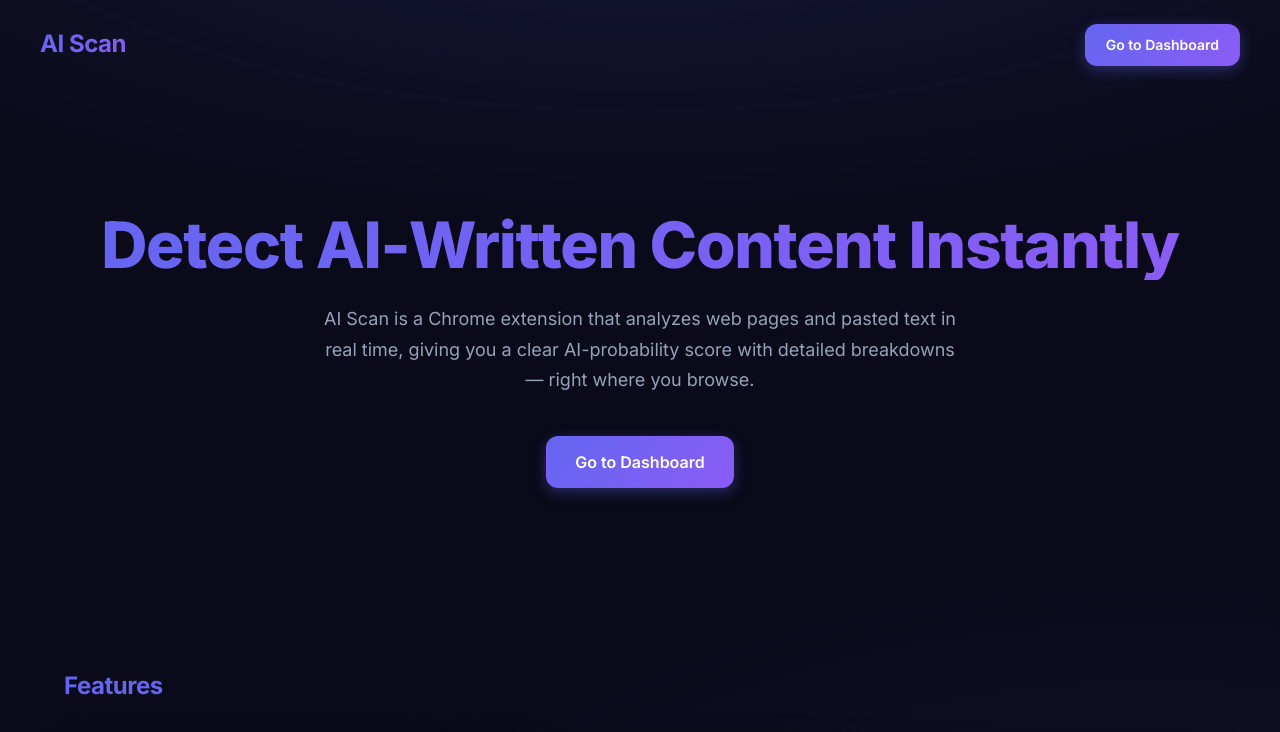
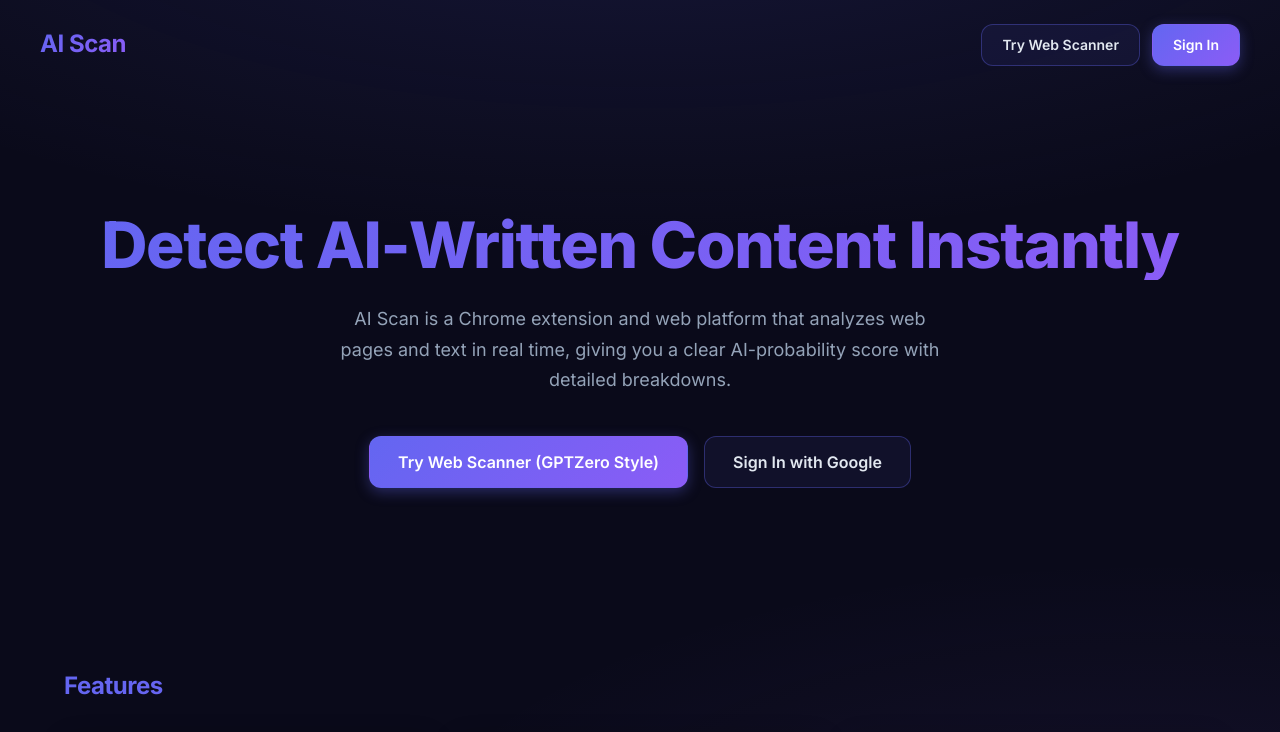
Before and after one commit to fp101fs/ai-scan-backend, a Next.js app: page / in a window 1280 px wide. Shown: the top 732 px of the page. Built offline with nearby package versions, Linux system fonts and the light colour scheme; no server answers; sample sign-in values are in the browser's storage.

Commit message:
fix: resolve production Vercel server component crash when OAuth env vars are unset

```diff
--- a/app/page.tsx
+++ b/app/page.tsx
@@ -54,7 +54,15 @@
 ]
 
 export default async function Home() {
-  const session = await getServerSession(authOptions)
+  let session = null
+  if (process.env.AUTH_GOOGLE_ID && process.env.AUTH_GOOGLE_SECRET) {
+    try {
+      session = await getServerSession(authOptions)
+    } catch {
+      session = null
+    }
+  }
+
   const isAuthenticated = Boolean(session?.user)
 
   return (
@@ -64,6 +72,10 @@
           <h2>
             <span className="text-gradient">AI Scan</span>
           </h2>
+          <div style={{ display: 'flex', gap: 12, alignItems: 'center' }}>
+            <Link href="/scan" className="btn btn-secondary">
+              Try Web Scanner
+            </Link>
             {isAuthenticated ? (
               <Link href="/dashboard" className="btn btn-primary">
                 Go to Dashboard
@@ -73,6 +85,7 @@
                 Sign In
               </Link>
             )}
+          </div>
         </div>
       </header>
 
@@ -99,17 +112,22 @@
                 lineHeight: 1.7,
               }}
             >
-              AI Scan is a Chrome extension that analyzes web pages and pasted text in real time, giving you a clear AI-probability score with detailed breakdowns — right where you browse.
+              AI Scan is a Chrome extension and web platform that analyzes web pages and text in real time, giving you a clear AI-probability score with detailed breakdowns.
             </p>
+            <div style={{ display: 'flex', gap: 16, justifyContent: 'center', flexWrap: 'wrap' }}>
+              <Link href="/scan" className="btn btn-primary btn-lg">
+                Try Web Scanner (GPTZero Style)
+              </Link>
               {isAuthenticated ? (
-              <Link href="/dashboard" className="btn btn-primary btn-lg">
-                Go to Dashboard
+                <Link href="/dashboard" className="btn btn-secondary btn-lg">
+                  Dashboard
                 </Link>
               ) : (
-              <Link href="/api/auth/signin" className="btn btn-primary btn-lg">
-                Get Started — It's Free
+                <Link href="/api/auth/signin" className="btn btn-secondary btn-lg">
+                  Sign In with Google
                 </Link>
               )}
+            </div>
           </div>
         </section>
 
--- a/auth.ts
+++ b/auth.ts
@@ -3,10 +3,11 @@
 export const authOptions = {
   providers: [
     GoogleProvider({
-      clientId: process.env.AUTH_GOOGLE_ID!,
-      clientSecret: process.env.AUTH_GOOGLE_SECRET!,
+      clientId: process.env.AUTH_GOOGLE_ID || "",
+      clientSecret: process.env.AUTH_GOOGLE_SECRET || "",
     }),
   ],
+  secret: process.env.AUTH_SECRET || process.env.NEXTAUTH_SECRET || "fallback-secret-key-change-in-prod",
   trustHost: true,
   session: { strategy: "jwt" as const },
 };
```
Also changed, not shown: app/dashboard/page.tsx (+15 -5 lines), app/settings/page.tsx (+8 -1 lines), 1 other file (tests, documents, lock files or other folders). Lines whose indentation alone changed are shown as unchanged.
